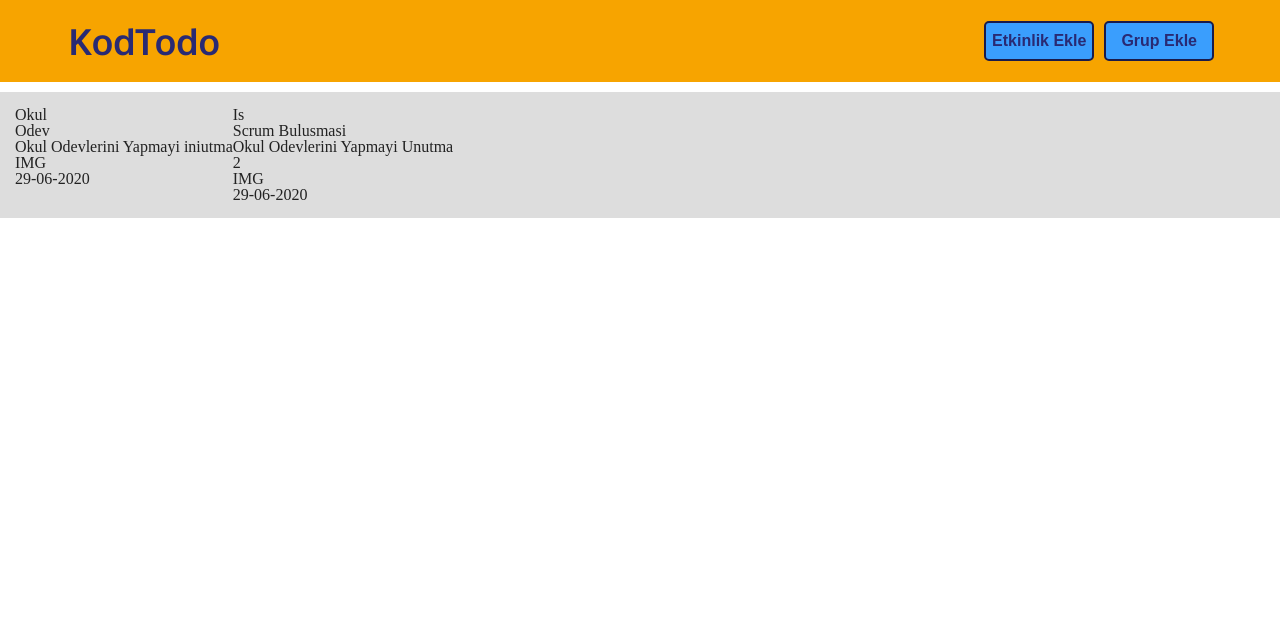
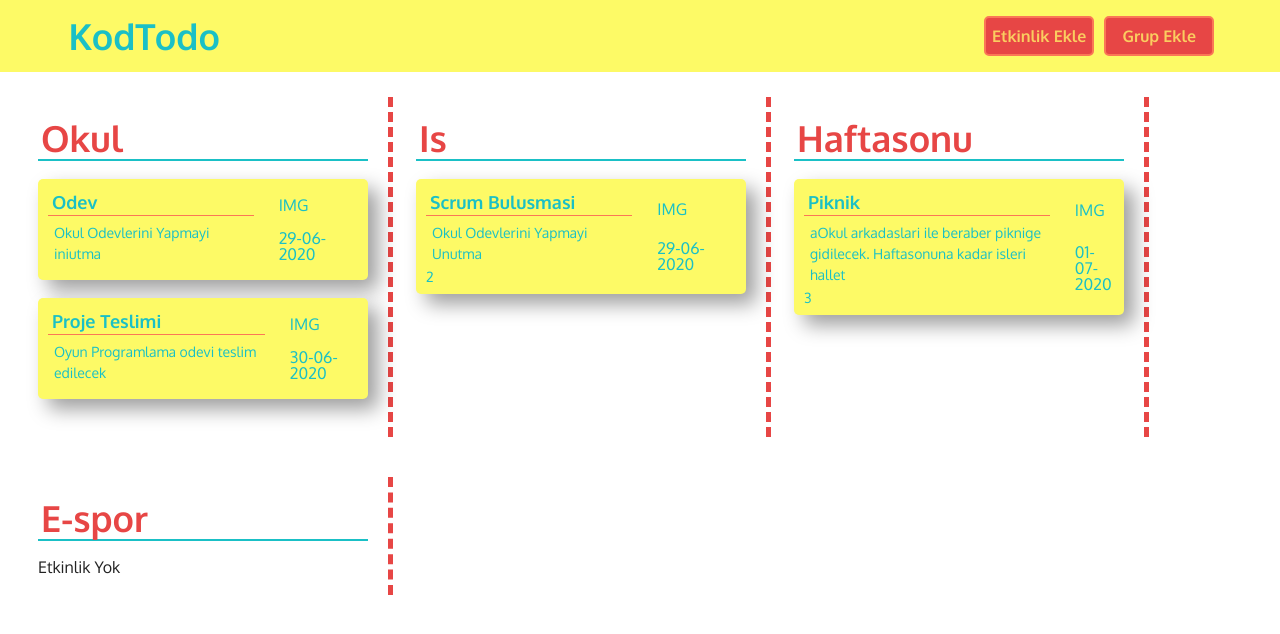
Before and after one commit to Cihatata/todoApp, a React (Create React App) app: page / in a window 1280 px wide. Shown: the top 634 px of the page. Built offline with nearby package versions, Linux system fonts and the light colour scheme.

Commit message:
add card css

```diff
--- a/src/App.css
+++ b/src/App.css
@@ -2,3 +2,8 @@
     display: flex;
     justify-content: center;
 }
+*{
+    box-sizing: border-box;
+    font-family:'Oxygen' ,Cambria, Cochin, Georgia, Times, 'Times New Roman', serif;
+
+}
--- a/src/App.js
+++ b/src/App.js
@@ -19,6 +19,13 @@ class App extends Component {
               date: '29-06-2020',
               tags: 1,
             },
+            {
+              header: 'Proje Teslimi',
+              text: 'Oyun Programlama odevi teslim edilecek',
+              imgSrc: '',
+              date: '30-06-2020',
+              tags: 1,
+            },
           ],
         },
         {
@@ -33,6 +40,24 @@ class App extends Component {
               tag: 2,
             },
           ],
+        },
+        {
+          groupId: 3,
+          groupName: 'Haftasonu',
+          cards: [
+            {
+              header: 'Piknik',
+              text:
+                'aOkul arkadaslari ile beraber piknige gidilecek. Haftasonuna kadar isleri hallet',
+              imgSrc: '',
+              date: '01-07-2020',
+              tag: 3,
+            },
+          ],
+        },
+        {
+          groupId: 4,
+          groupName: 'E-spor',
         },
       ],
     };
--- a/src/components/Card.js
+++ b/src/components/Card.js
@@ -1,13 +1,16 @@
 import React from 'react';
+import '../styles/Card.scss';
 
-function Card({ Cards }) {
-  return Cards.map((card) => {
+function Card({ Cards = ['any'] }) {
+  // console.log(Cards[0]);
+  return Cards.map((card, i) => {
+    if (card !== 'any') {
       return (
-      <div className="card">
+        <div key={card.header + i} className="card">
           <div className="card-left">
-          <div className="card-header">{card.header}</div>
-          <div className="card-text">{card.text}</div>
-          <div className="card-tag">{card.tag}</div>
+            <div className="card-left-header">{card.header}</div>
+            <div className="card-left-text">{card.text}</div>
+            <div className="card-left-tag">{card.tag}</div>
           </div>
           <div className="card-right">
             <div className="card-right-image">IMG</div>
@@ -15,6 +18,8 @@ function Card({ Cards }) {
           </div>
         </div>
       );
+    }
+    return <div key={card}>Etkinlik Yok</div>;
   });
 }
 export default Card;
--- a/src/components/Column.js
+++ b/src/components/Column.js
@@ -1,5 +1,6 @@
 import React from 'react';
 import Card from './Card';
+import '../styles/Column.scss';
 
 function Column({ groups }) {
   console.log(groups);
--- /dev/null
+++ b/src/styles/Card.scss
@@ -0,0 +1,35 @@
+@import './Base.scss';
+
+.card{
+    color:$logo;
+    margin-bottom: 18px;
+    border-radius: 5px;
+    box-shadow: 10px 10px 20px 0px rgba(0, 0, 0, 0.384);
+    background-color: $header;
+    padding: 10px;
+    display: flex;
+    box-sizing: border-box;
+    &-left{
+        font-size: 14px;
+        font-weight: 400;
+        margin-right: 25px;
+        box-sizing: border-box;
+        &-header{
+            padding: 4px;
+            font-size: 18px;
+            font-weight: bold;
+            border-bottom: 1px solid $koyu;
+        }
+        &-text{
+            line-height: 1.5;
+            padding: 6px;
+        }
+    }
+
+    &-right{
+        margin-left: auto;
+        display: flex;
+        flex-direction: column;
+        justify-content: space-around;
+    }
+}
--- a/src/styles/Color.scss
+++ b/src/styles/Color.scss
@@ -1,5 +1,5 @@
-$header:#f7a400;
-$logo:#292a73;
-$acikmavi:#3a9efd;
-$mor:#3e4491;
-$koyu:#1a1b4b;
+$header:#fdfa66;
+$logo:#1ac0c6;
+$acikmavi:#e74645;
+$koyusari:#facd60;
+$koyu:#fb7756;
--- /dev/null
+++ b/src/styles/Column.scss
@@ -0,0 +1,26 @@
+@import './Base.scss';
+
+.column{
+    width: 60%;
+    box-sizing: border-box;
+    padding: 20px;
+    min-width: 365px;
+    //#ToDo MARGIN kaldir sonradan
+    margin-left: 3px;
+    @include mq(){
+        width: 30%;
+        border-right: 5px dashed $acikmavi;
+        min-width: 310px;
+        margin-bottom: 40px;
+
+    }
+    &-header{
+        font-weight: 700;
+        font-size: 36px;
+        margin-bottom: 18px;
+        color: $acikmavi;
+        padding: 3px;
+        border-bottom: 2px solid $logo;
+    }
+
+}
--- a/src/styles/Main.scss
+++ b/src/styles/Main.scss
@@ -1,8 +1,9 @@
 .main{
     display: flex;
-    max-width: 1400px;
+    flex-wrap: wrap;
+    max-width: 1600px;
     padding: 15px;
-    background-color: #ddd;
+    //background-color: #ddd;
     margin: auto;
     margin-top: 10px;
 }
--- a/src/styles/Navbar.scss
+++ b/src/styles/Navbar.scss
@@ -11,7 +11,7 @@
         font-size: 24px;
         font-weight: 700;
         width: 15%;
-        color: #292a73;
+        color: #1ac0c6;
         margin-left: 5%;
         @include mq() {
             font-size: 36px;
@@ -28,7 +28,7 @@
             height:40px;
             width: 90px;
             background-color:$acikmavi;
-            color:$logo;
+            color:$koyusari;
             margin-right: 8px;
             border-radius: 5px;
             border:2px solid $koyu;
```
Lines whose indentation alone changed are shown as unchanged.
